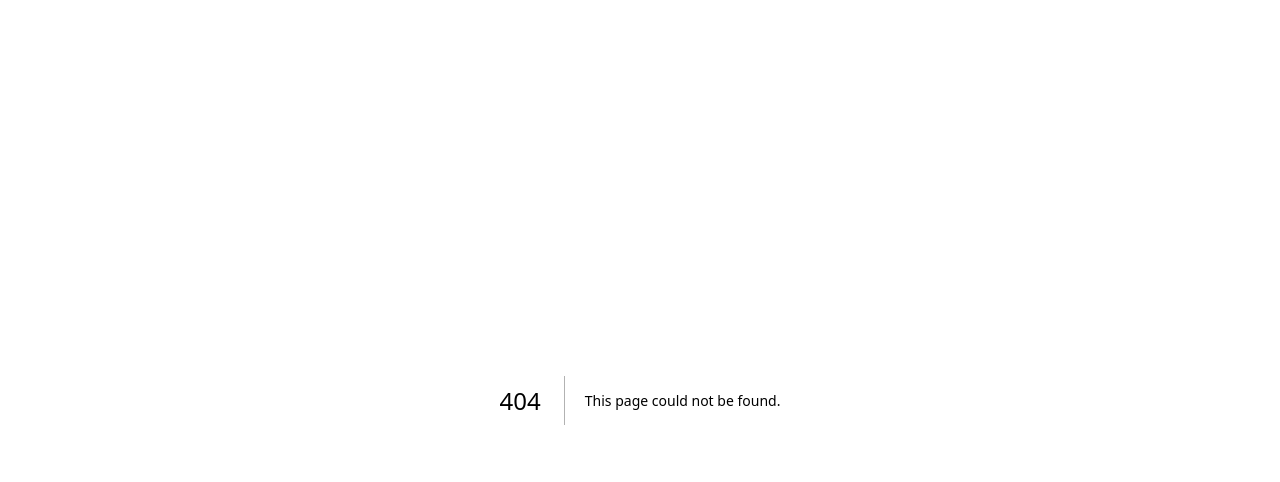
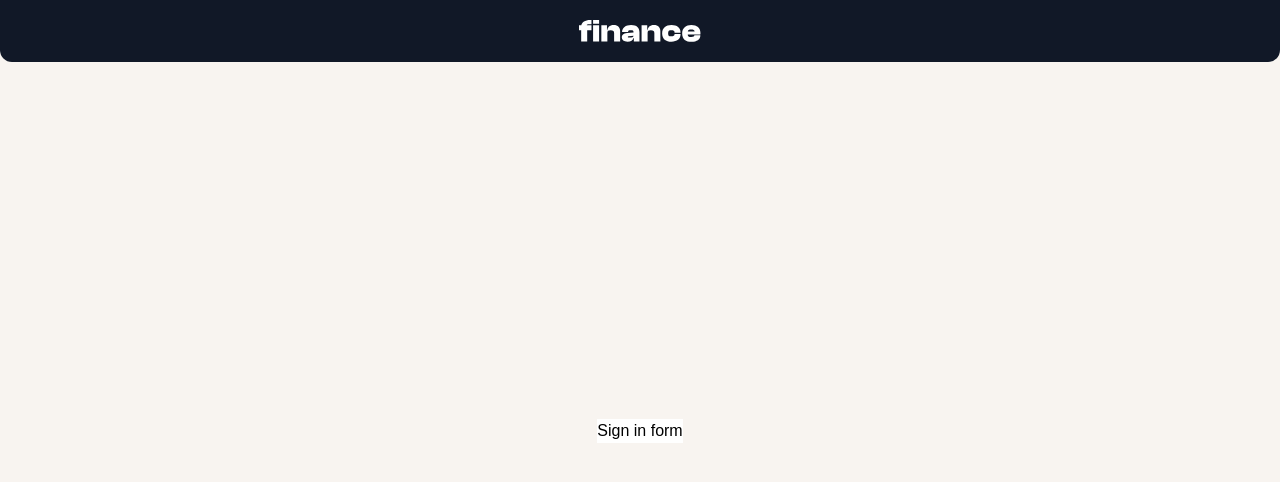
Before and after one commit to jayantpathariya/personal-finance, a Next.js app: page /sign-in in a window 1280 px wide. Before the commit this address had no page. Shown: the top 482 px of the page. Built offline with nearby package versions, Linux system fonts and the light colour scheme.

Commit message:
Add sign in page and auth layout header

```diff
--- /dev/null
+++ b/src/app/(auth)/_components/header.tsx
@@ -0,0 +1,9 @@
+import { LogoLarge } from "@/components/icons/logo-large";
+
+export const Header = () => {
+  return (
+    <header className="flex items-center justify-center rounded-bl-xl rounded-br-xl bg-gray-900 p-5">
+      <LogoLarge className="text-white" />
+    </header>
+  );
+};
--- /dev/null
+++ b/src/app/(auth)/_components/sign-in-form.tsx
@@ -0,0 +1,3 @@
+export const SignInForm = () => {
+  return <form className="bg-white">Sign in form</form>;
+};
--- /dev/null
+++ b/src/app/(auth)/layout.tsx
@@ -0,0 +1,12 @@
+import { Header } from "./_components/header";
+
+const AuthLayout = ({ children }: { children: React.ReactNode }) => {
+  return (
+    <div className="flex h-full flex-col">
+      <Header />
+      <main className="flex-grow">{children}</main>
+    </div>
+  );
+};
+
+export default AuthLayout;
--- /dev/null
+++ b/src/app/(auth)/sign-in/page.tsx
@@ -0,0 +1,11 @@
+import { SignInForm } from "../_components/sign-in-form";
+
+const SignInPage = () => {
+  return (
+    <div className="flex h-full items-center justify-center">
+      <SignInForm />
+    </div>
+  );
+};
+
+export default SignInPage;
--- a/src/app/layout.tsx
+++ b/src/app/layout.tsx
@@ -1,5 +1,6 @@
 import type { Metadata } from "next";
 import localFont from "next/font/local";
+
 import "./globals.css";
 
 const publicSans = localFont({
@@ -20,7 +21,9 @@ export default function RootLayout({
 }>) {
   return (
     <html lang="en">
-      <body className={`${publicSans.variable}  antialiased`}>{children}</body>
+      <body className={`${publicSans.variable} bg-beige-100 antialiased`}>
+        {children}
+      </body>
     </html>
   );
 }
--- a/src/app/page.tsx
+++ b/src/app/page.tsx
@@ -1,4 +1,4 @@
-import { Button } from "@/components/button";
+import { Button } from "@/components/ui/button";
 
 export default function Home() {
   return (
--- /dev/null
+++ b/src/components/icons/logo-large.tsx
@@ -0,0 +1,24 @@
+type IconProps = {
+  color?: string;
+} & React.SVGProps<SVGSVGElement>;
+
+export const LogoLarge = (props: IconProps) => (
+  <svg
+    fill="none"
+    height={22}
+    viewBox="0 0 122 22"
+    width={122}
+    xmlns="http://www.w3.org/2000/svg"
+    {...props}
+  >
+    <g fill="currentColor">
+      <path d="m8.192 21.44h-6.016v-11.2h-2.176v-4.928h2.304c.64-3.04 3.616-5.312 8.896-5.312h1.28v4.288h-2.24c-1.664 0-2.464.16-2.432 1.024h4.672v4.928h-4.288z" />
+      <path d="m20.1047 3.84h-6.016v-3.84h6.016zm0 17.6h-6.016v-16.128h6.016z" />
+      <path d="m28.3622 21.44h-6.016v-16.128h5.6321v4.896h.32c.3519-2.688 2.112-5.216 6.432-5.216 4.352 0 6.3999 2.624 6.3999 6.112v10.336h-6.0159v-8.128c0-2.24-.8321-2.944-3.4561-2.944-2.656 0-3.296.672-3.296 2.752z" />
+      <path d="m48.4447 21.76c-3.648 0-5.696-1.664-5.696-4.416 0-2.272 1.568-3.904 5.216-4.256l6.56-.64v-.32c0-1.632-.7039-1.888-2.8479-1.888-1.9841 0-2.592.384-2.592 1.728v.128h-6.0161v-.064c0-4.288 3.584-7.04 9.056-7.04 5.632 0 8.352 2.752 8.352 7.264v9.184h-5.632v-3.392h-.32c-.608 2.272-2.592 3.712-6.08 3.712zm.352-4.8c0 .512.512.608 1.44.608 2.912 0 4.096-.352 4.256-1.792l-4.9279.576c-.544.064-.7681.256-.7681.608z" />
+      <path d="m68.596 21.44h-6.016v-16.128h5.632v4.896h.32c.352-2.688 2.112-5.216 6.432-5.216 4.352 0 6.4 2.624 6.4 6.112v10.336h-6.016v-8.128c0-2.24-.832-2.944-3.456-2.944-2.656 0-3.296.672-3.296 2.752z" />
+      <path d="m92.5185 21.76c-5.728 0-9.376-3.168-9.376-8.384 0-5.248 3.648-8.384 9.376-8.384 5.504 0 9.0235 2.816 9.0235 7.136v.512h-5.9835v-.256c0-1.664-1.216-2.016-3.168-2.016-2.208 0-3.264.48-3.264 3.008 0 2.496 1.056 2.976 3.264 2.976 1.952 0 3.168-.32 3.168-1.984v-.288h5.9835v.544c0 4.288-3.5195 7.136-9.0235 7.136z" />
+      <path d="m112.462 21.76c-5.472 0-9.312-2.336-9.312-8.384 0-5.248 3.808-8.384 9.184-8.384 5.568 0 9.12 2.784 9.12 7.968 0 .544-.032.96-.096 1.536h-12.64c.096 1.952.96 2.496 3.52 2.496 2.432 0 3.072-.416 3.072-1.376v-.352h6.016v.384c0 3.584-3.424 6.112-8.864 6.112zm-.256-12.16c-2.208 0-3.136.48-3.392 1.856h6.816c-.224-1.376-1.184-1.856-3.424-1.856z" />
+    </g>
+  </svg>
+);
```
Also changed, not shown: src/components/ui/button.tsx (renamed from src/components/button.tsx).
